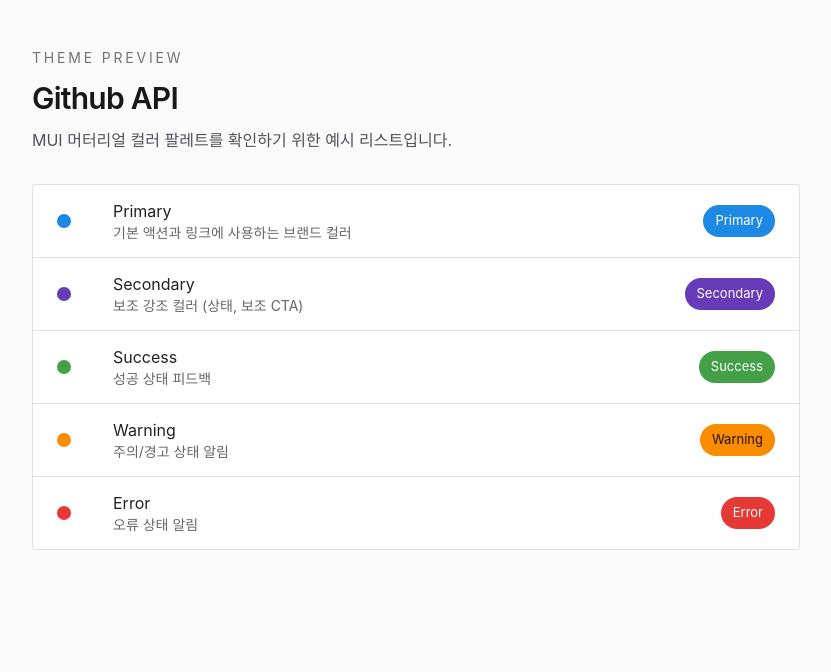
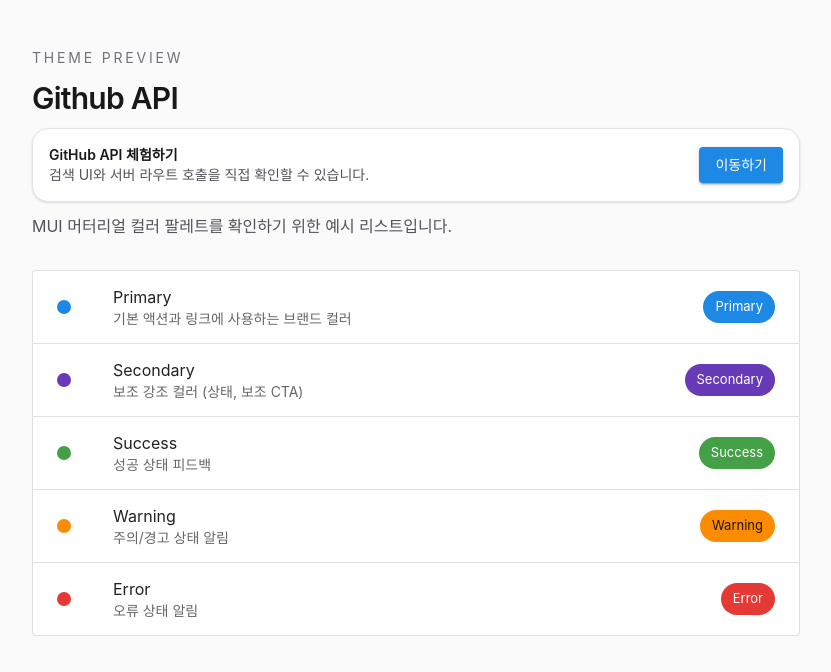
Before and after one commit to smboy86/resume-202601-aladin, a Next.js app: page / in a window 1280 px wide. Shown: the top 672 px of the page, without its empty margins (224-1055 px from the left). Built offline with nearby package versions, Linux system fonts and the light colour scheme; what @mui/material-nextjs would draw is missing.

Commit message:
feat: 메인화면 링크 API 구현 화면

```diff
--- /dev/null
+++ b/src/app/github/page.tsx
@@ -0,0 +1,22 @@
+export const metadata = {
+  title: 'Github API',
+};
+
+export default function GithubPage() {
+  return (
+    <div className='min-h-screen bg-zinc-50 px-6 py-12 text-zinc-900 sm:px-10 dark:bg-zinc-950 dark:text-zinc-50'>
+      <main className='mx-auto flex w-full max-w-3xl flex-col gap-6'>
+        <header className='space-y-2'>
+          <p className='text-sm tracking-[0.2em] text-zinc-500 uppercase dark:text-zinc-400'>Github API</p>
+          <h1 className='text-3xl font-semibold tracking-tight'>사용자 검색</h1>
+          <p className='text-base text-zinc-600 dark:text-zinc-400'>
+            GitHub REST Search Users API를 호출하는 페이지가 이곳에 구성됩니다.
+          </p>
+        </header>
+        <section className='rounded-2xl border border-dashed border-zinc-300 bg-white p-6 text-sm text-zinc-600 dark:border-zinc-700 dark:bg-zinc-900 dark:text-zinc-400'>
+          UI와 검색 로직을 이 영역에 구현하세요.
+        </section>
+      </main>
+    </div>
+  );
+}
--- a/src/app/page.tsx
+++ b/src/app/page.tsx
@@ -1,4 +1,5 @@
-import { Box, Chip, Divider, List, ListItem, ListItemIcon, ListItemText, Paper } from '@mui/material';
+import Link from 'next/link';
+import { Box, Button, Chip, Divider, List, ListItem, ListItemIcon, ListItemText, Paper } from '@mui/material';
 
 export const metadata = {
   title: 'Github API',
@@ -39,11 +40,24 @@
   ];
 
   return (
-    <div className='min-h-screen bg-zinc-50 px-6 py-12 font-sans text-zinc-900 dark:bg-zinc-950 dark:text-zinc-50 sm:px-10'>
+    <div className='min-h-screen bg-zinc-50 px-6 py-12 font-sans text-zinc-900 sm:px-10 dark:bg-zinc-950 dark:text-zinc-50'>
       <main className='mx-auto flex w-full max-w-3xl flex-col gap-8'>
         <header className='flex flex-col gap-3'>
-          <p className='text-sm uppercase tracking-[0.2em] text-zinc-500 dark:text-zinc-400'>Theme Preview</p>
+          <p className='text-sm tracking-[0.2em] text-zinc-500 uppercase dark:text-zinc-400'>Theme Preview</p>
           <h1 className='text-3xl font-semibold tracking-tight'>Github API</h1>
+          <div className='flex flex-col gap-3 rounded-2xl border border-zinc-200 bg-white p-4 shadow-sm sm:flex-row sm:items-center sm:justify-between dark:border-zinc-800 dark:bg-zinc-900'>
+            <div>
+              <p className='text-sm font-semibold text-zinc-900 dark:text-zinc-50'>GitHub API 체험하기</p>
+              <p className='text-sm text-zinc-600 dark:text-zinc-400'>
+                검색 UI와 서버 라우트 호출을 직접 확인할 수 있습니다.
+              </p>
+            </div>
+            <Link href='/github' passHref style={{ textDecoration: 'none' }}>
+              <Button variant='contained' color='primary' className='self-start sm:self-auto'>
+                이동하기
+              </Button>
+            </Link>
+          </div>
           <p className='text-base text-zinc-600 dark:text-zinc-400'>
             MUI 머터리얼 컬러 팔레트를 확인하기 위한 예시 리스트입니다.
           </p>
@@ -65,7 +79,10 @@
                     />
                   </ListItemIcon>
                   <ListItemText primary={item.title} secondary={item.description} />
-                  <Chip label={item.title} color={item.key as 'primary' | 'secondary' | 'success' | 'warning' | 'error'} />
+                  <Chip
+                    label={item.title}
+                    color={item.key as 'primary' | 'secondary' | 'success' | 'warning' | 'error'}
+                  />
                 </ListItem>
                 {index < examples.length - 1 && <Divider />}
               </Box>
```
